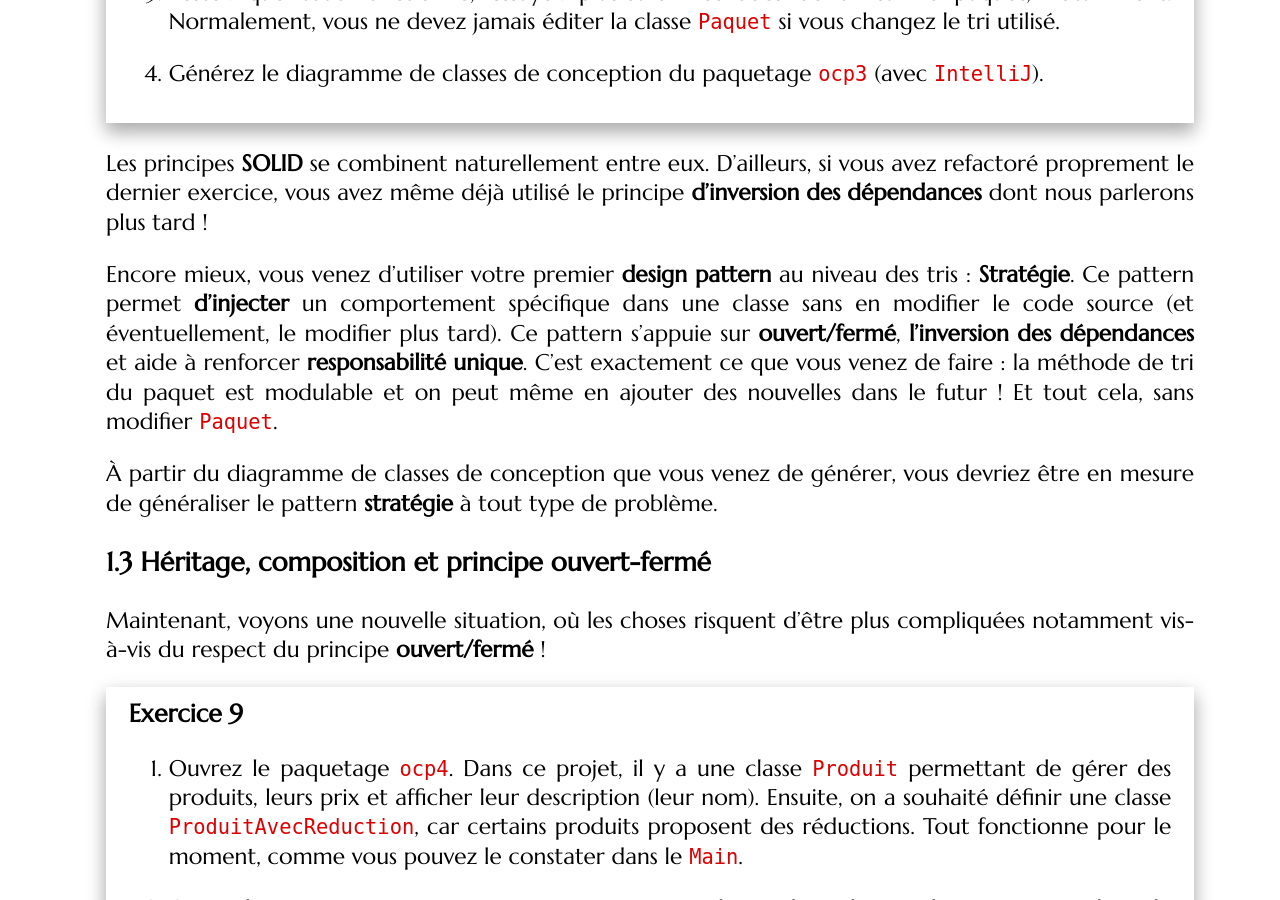
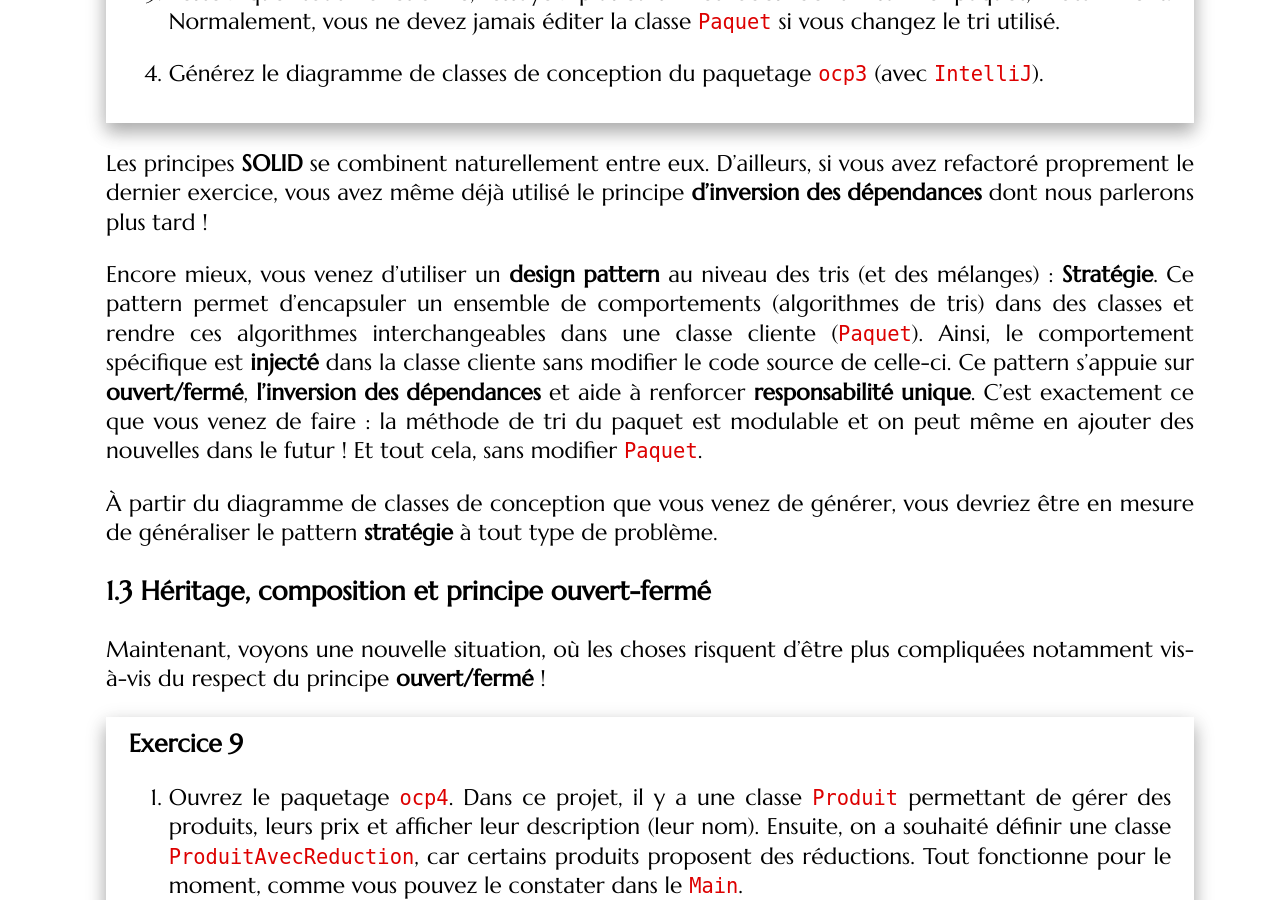
Before and after one commit to mgasquet/R304-QualiteDeveloppement, a Jekyll site: the page built from tutorials/tutorial3.md, in a window 1280 px wide and 900 px high, scrolled down 17463 px. Built offline with Jekyll 4.4.1, drawn with Linux system fonts in a browser that asks for light colours; some web fonts are replaced.

Commit message:
reformulation concernant SRP et Strategie pour les tris

```diff
--- a/tutorials/tutorial3.md
+++ b/tutorials/tutorial3.md
@@ -458,7 +458,7 @@ Le principe de responsabilités unique n'est pas respecté. Pour le `toString`,
 
 Les principes **SOLID** se combinent naturellement entre eux. D'ailleurs, si vous avez refactoré proprement le dernier exercice, vous avez même déjà utilisé le principe **d'inversion des dépendances** dont nous parlerons plus tard !
 
-Encore mieux, vous venez d'utiliser votre premier **design pattern** au niveau des tris : **Stratégie**. Ce pattern permet **d'injecter** un comportement spécifique dans une classe sans en modifier le code source (et éventuellement, le modifier plus tard). Ce pattern s'appuie sur **ouvert/fermé**, **l'inversion des dépendances** et aide à renforcer **responsabilité unique**. C'est exactement ce que vous venez de faire : la méthode de tri du paquet est modulable et on peut même en ajouter des nouvelles dans le futur ! Et tout cela, sans modifier `Paquet`.
+Encore mieux, vous venez d'utiliser un **design pattern** au niveau des tris (et des mélanges) : **Stratégie**. Ce pattern permet d'encapsuler un ensemble de comportements (algorithmes de tris) dans des classes et rendre ces algorithmes interchangeables dans une classe cliente (`Paquet`). Ainsi, le comportement spécifique est **injecté** dans la classe cliente sans modifier le code source de celle-ci. Ce pattern s'appuie sur **ouvert/fermé**, **l'inversion des dépendances** et aide à renforcer **responsabilité unique**. C'est exactement ce que vous venez de faire : la méthode de tri du paquet est modulable et on peut même en ajouter des nouvelles dans le futur ! Et tout cela, sans modifier `Paquet`.
 
 À partir du diagramme de classes de conception que vous venez de générer, vous devriez être en mesure de généraliser le pattern **stratégie** à tout type de problème.
 
```
